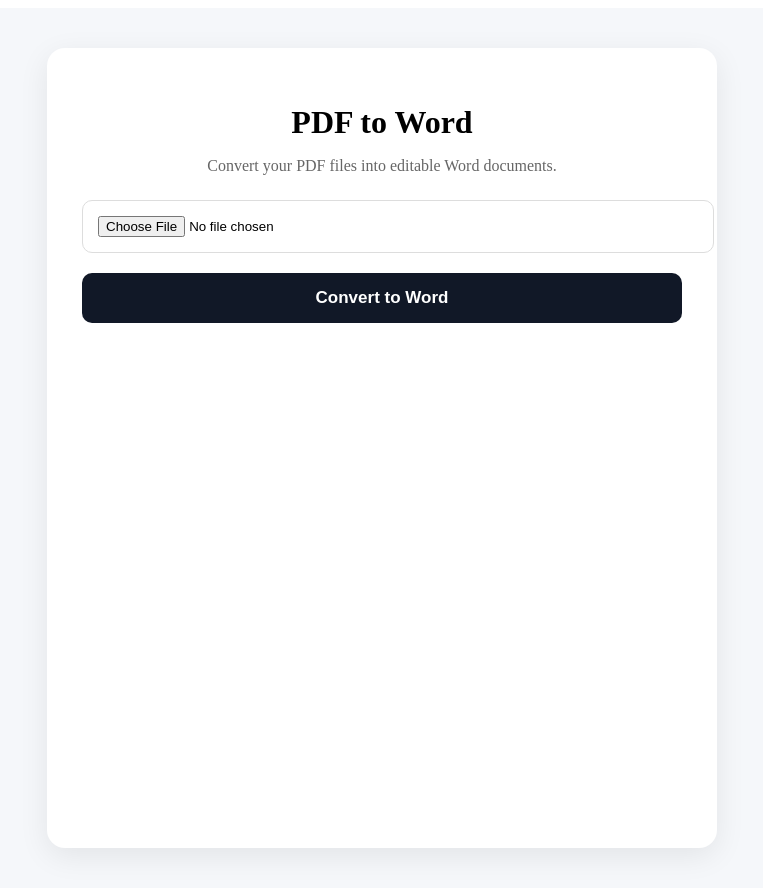
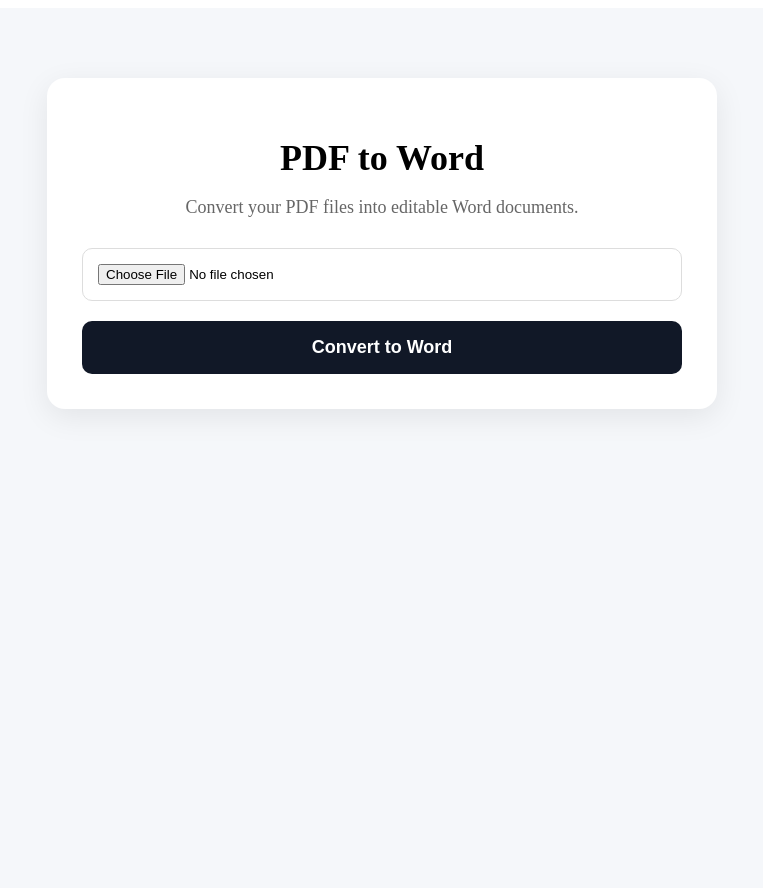
Before and after one commit to kaamkit/Kaamkit, a Next.js app: page /pdf-to-word in a window 1280 px wide. Shown: the whole page, without its empty margins (258-1021 px from the left). Built offline with nearby package versions, Linux system fonts and the light colour scheme.

Commit message:
Refactor PDF to Word conversion process

```diff
--- a/app/pdf-to-word/page.js
+++ b/app/pdf-to-word/page.js
@@ -16,28 +16,38 @@ export default function PdfToWord() {
 
     try {
       setLoading(true);
-      setMessage("Reading PDF...");
+      setMessage("Loading PDF converter...");
 
       // Load PDF.js only in the browser
       const pdfjsLib = await import(
         "pdfjs-dist/legacy/build/pdf.mjs"
       );
 
+      // PDF.js worker configuration
+      pdfjsLib.GlobalWorkerOptions.workerSrc =
+        "https://unpkg.com/pdfjs-dist@6.2.108/legacy/build/pdf.worker.min.mjs";
+
+      setMessage("Reading PDF...");
+
       const arrayBuffer = await file.arrayBuffer();
 
       const pdf = await pdfjsLib.getDocument({
         data: new Uint8Array(arrayBuffer),
-        disableWorker: true,
       }).promise;
 
       const paragraphs = [];
 
-      for (let pageNumber = 1; pageNumber <= pdf.numPages; pageNumber++) {
+      for (
+        let pageNumber = 1;
+        pageNumber <= pdf.numPages;
+        pageNumber++
+      ) {
         setMessage(
           `Reading page ${pageNumber} of ${pdf.numPages}...`
         );
 
         const page = await pdf.getPage(pageNumber);
+
         const textContent = await page.getTextContent();
 
         let currentLine = "";
@@ -48,6 +58,7 @@ export default function PdfToWord() {
 
           const currentY = item.transform?.[5] ?? 0;
 
+          // Detect a new line
           if (
             previousY !== null &&
             Math.abs(currentY - previousY) > 5
@@ -75,6 +86,7 @@ export default function PdfToWord() {
           previousY = currentY;
         }
 
+        // Add remaining text from page
         if (currentLine.trim()) {
           paragraphs.push(
             new Paragraph({
@@ -91,10 +103,16 @@ export default function PdfToWord() {
           );
         }
 
+        // Page break
         if (pageNumber < pdf.numPages) {
           paragraphs.push(
             new Paragraph({
-              children: [new TextRun("")],
+              children: [
+                new TextRun({
+                  text: "",
+                }),
+                ],
+              pageBreakBefore: true,
             })
           );
         }
@@ -119,9 +137,10 @@ export default function PdfToWord() {
 
       const blob = await Packer.toBlob(doc);
 
+      // Download Word file
       const downloadUrl = URL.createObjectURL(blob);
+
       const link = document.createElement("a");
-
       link.href = downloadUrl;
       link.download =
         file.name.replace(/\.pdf$/i, "") + ".docx";
@@ -132,9 +151,11 @@ export default function PdfToWord() {
 
       URL.revokeObjectURL(downloadUrl);
 
-      setMessage("✅ PDF successfully converted to Word!");
+      setMessage(
+        "✅ PDF successfully converted to Word!"
+      );
     } catch (error) {
-      console.error("PDF to Word error:", error);
+      console.error("PDF to Word Error:", error);
 
       setMessage(
         "Conversion failed: " +
@@ -153,24 +174,37 @@ export default function PdfToWord() {
         background: "#f5f7fa",
         display: "flex",
         justifyContent: "center",
+        alignItems: "flex-start",
       }}
     >
       <div
         style={{
           width: "100%",
           maxWidth: "600px",
-          background: "#fff",
+          background: "#ffffff",
           padding: "35px",
+          marginTop: "30px",
           borderRadius: "18px",
           boxShadow: "0 8px 30px rgba(0,0,0,0.08)",
           textAlign: "center",
         }}
       >
-        <h1 style={{ fontSize: "32px", marginBottom: "10px" }}>
+        <h1
+          style={{
+            fontSize: "36px",
+            marginBottom: "10px",
+          }}
+        >
           PDF to Word
         </h1>
 
-        <p style={{ color: "#666", marginBottom: "25px" }}>
+        <p
+          style={{
+            color: "#666",
+            fontSize: "18px",
+            marginBottom: "30px",
+          }}
+        >
           Convert your PDF files into editable Word documents.
         </p>
 
@@ -187,11 +221,18 @@ export default function PdfToWord() {
             border: "1px solid #ddd",
             borderRadius: "10px",
             marginBottom: "20px",
+            boxSizing: "border-box",
           }}
         />
 
         {file && (
-          <p style={{ marginBottom: "20px" }}>
+          <p
+            style={{
+              marginBottom: "20px",
+              color: "#333",
+              wordBreak: "break-word",
+            }}
+          >
             Selected: <strong>{file.name}</strong>
           </p>
         )}
@@ -201,26 +242,32 @@ export default function PdfToWord() {
           disabled={loading}
           style={{
             width: "100%",
-            padding: "15px",
+            padding: "16px",
             border: "none",
             borderRadius: "10px",
             background: loading ? "#999" : "#111827",
-            color: "#fff",
-            fontSize: "17px",
+            color: "#ffffff",
+            fontSize: "18px",
             fontWeight: "600",
-            cursor: loading ? "not-allowed" : "pointer",
+            cursor: loading
+              ? "not-allowed"
+              : "pointer",
           }}
         >
-          {loading ? "Converting..." : "Convert to Word"}
+          {loading
+            ? "Converting..."
+            : "Convert to Word"}
         </button>
 
         {message && (
           <p
             style={{
-              marginTop: "20px",
+              marginTop: "22px",
               color: message.startsWith("✅")
                 ? "green"
                 : "#555",
+              fontSize: "16px",
+              lineHeight: "1.5",
             }}
           >
             {message}
```
